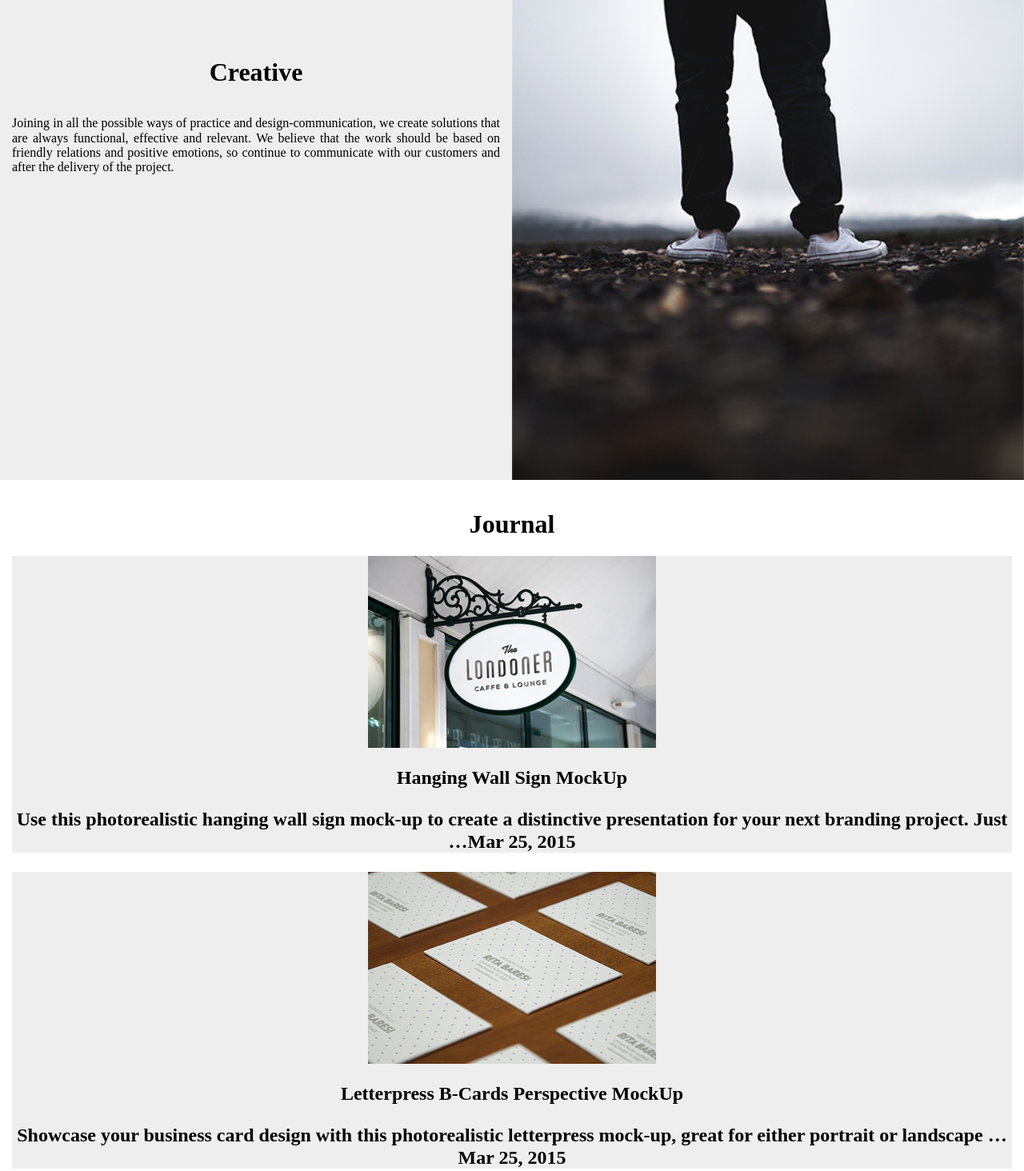
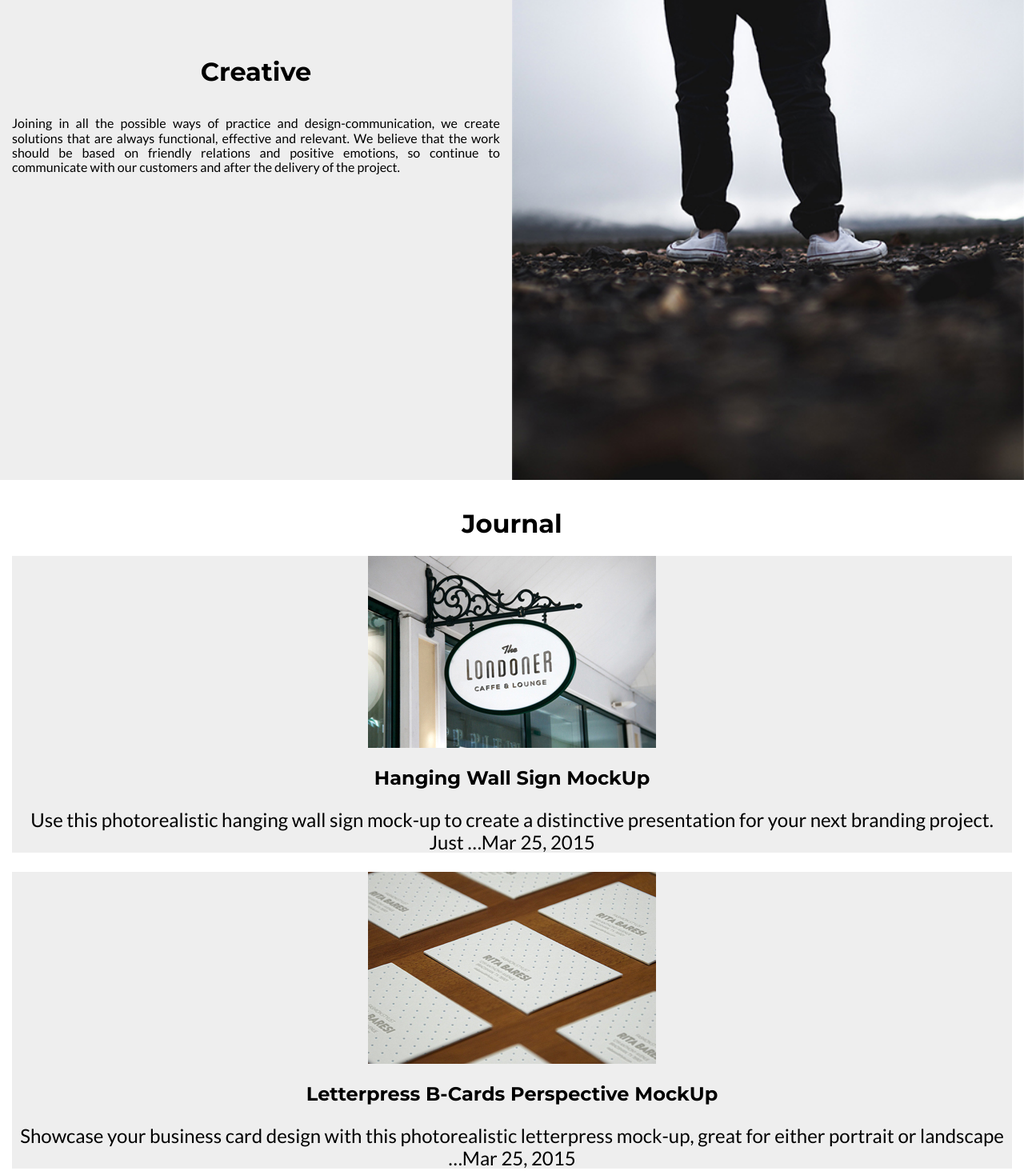
Before and after one commit to js4679/Quiz, a plain HTML site: page deploy/index.html in a window 1280 px wide. Shown: the part 980-2444 px from the top of the page at 80% size. Drawn offline with nearby package versions, Linux system fonts and the light colour scheme.

Commit message:
final commit

```diff
--- a/deploy/index.html
+++ b/deploy/index.html
@@ -6,6 +6,9 @@
     <meta name="viewport" content="width=device-width, initial-scale=1.0">
     <meta http-equiv="X-UA-Compatible" content="ie=edge">
     <link rel="stylesheet" href="css/styles.css">
+    <link href="https://fonts.googleapis.com/css2?family=Montserrat:wght@700&display=swap" rel="stylesheet">
+    <link href="https://fonts.googleapis.com/css2?family=Lato&display=swap" rel="stylesheet">
+    <link href="https://fonts.googleapis.com/css2?family=Comfortaa:wght@300;400;500;600;700&display=swap" rel="stylesheet">
     <script src="https://kit.fontawesome.com/3c79b583ac.js" crossorigin="anonymous"></script>
     <title>In-Class Quiz</title>
 </head>
--- a/dev/scss/base/_typography.scss
+++ b/dev/scss/base/_typography.scss
@@ -1,3 +1,35 @@
 /* =============
     Typography
 ============= */
+body{
+    #section-1{
+        font-family: 'Comfortaa', cursive;
+        font-weight: 400;
+    }
+
+    #section-2{
+        h1{
+            font-family: 'Montserrat', sans-serif;
+        }
+        p{
+            font-family: 'Lato', sans-serif;
+        }
+    }
+
+    #section-3{
+        h1{
+            font-family: 'Montserrat', sans-serif;
+        }
+
+        h2{
+            font-family: 'Montserrat', sans-serif;
+        }
+
+        p{
+            font-family: 'Lato', sans-serif;
+            font-weight: 300;
+
+        }
+    }
+
+}
--- a/dev/scss/layout/_footer.scss
+++ b/dev/scss/layout/_footer.scss
@@ -2,6 +2,7 @@
     Footer
 ============= */
 #footer{
+    background-color: $black;
     text-align: center;
     padding: 50px;
 
```
Also changed, not shown: deploy/css/styles.css, 1 other file.
